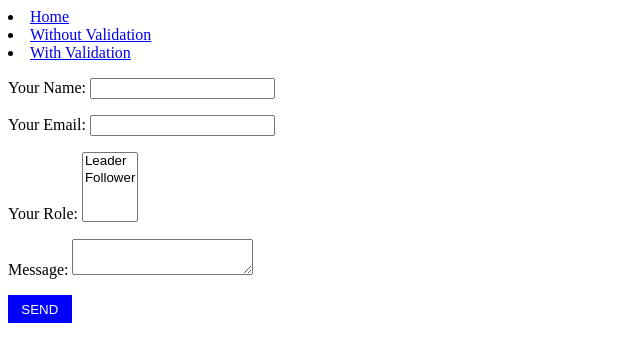
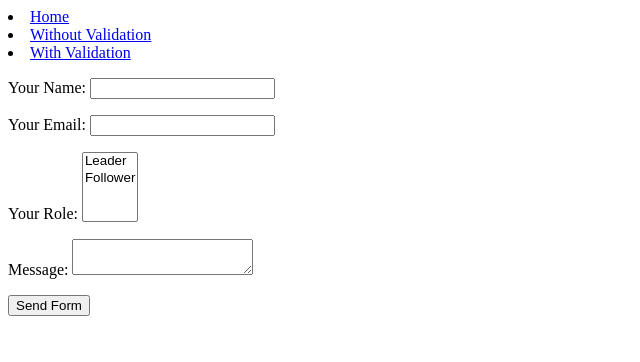
Before and after one commit to jsphpndr/netform, a plain HTML site: page index.html in a window 1280 px wide. Shown: the whole page, without its empty margins (0-640 px from the left). Drawn offline with Linux system fonts and the light colour scheme.

Commit message:
change button to submit

```diff
--- a/index.html
+++ b/index.html
@@ -34,7 +34,8 @@
     <label>Message: <textarea name="message"></textarea></label>
   </p>
   <p>
-    <button type="submit">Send</button>
+    <input type="submit" value="Send Form" name="submit">
+    <!-- <button type="submit">Send</button> -->
   </p>
 </form>
 
```
